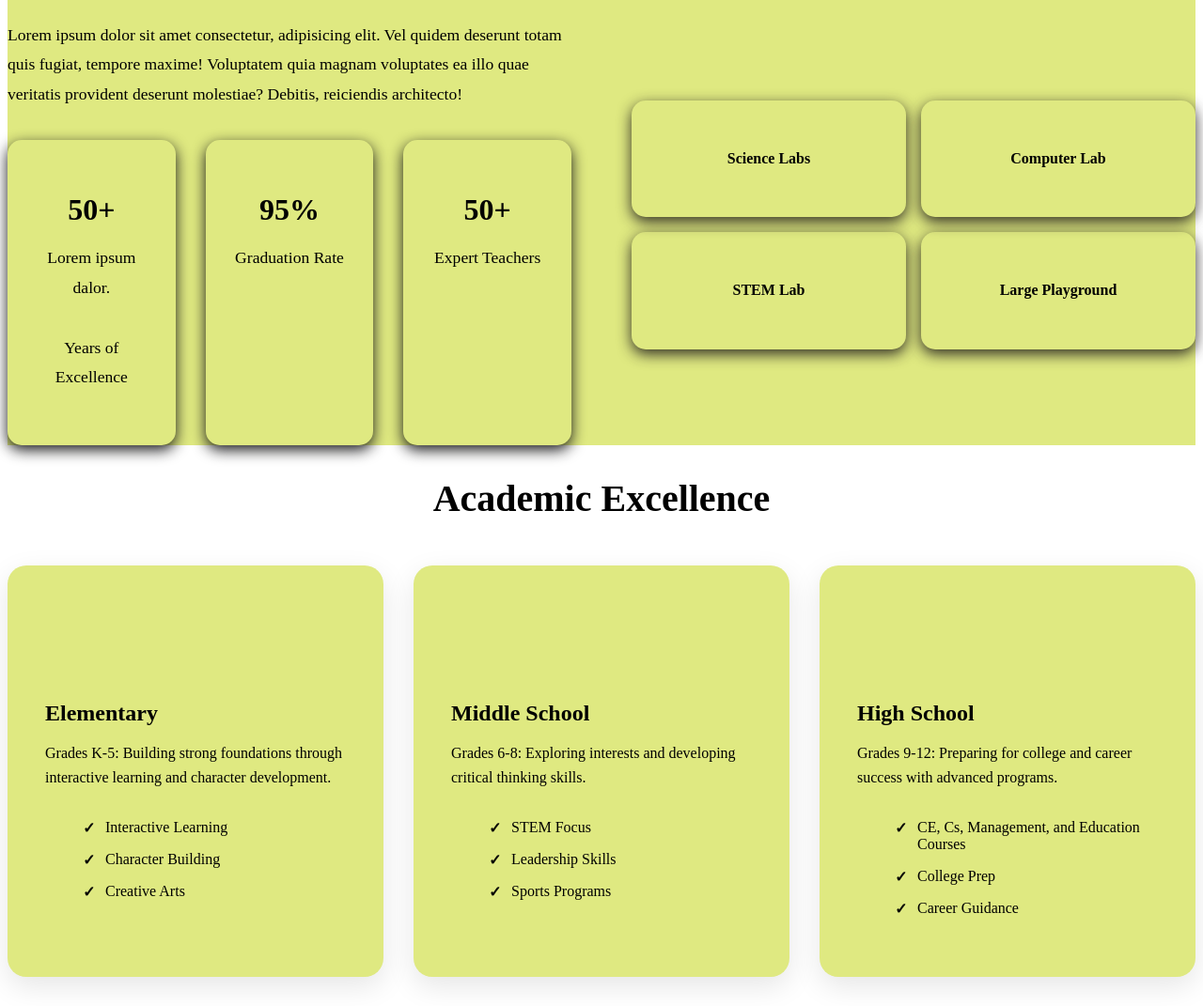
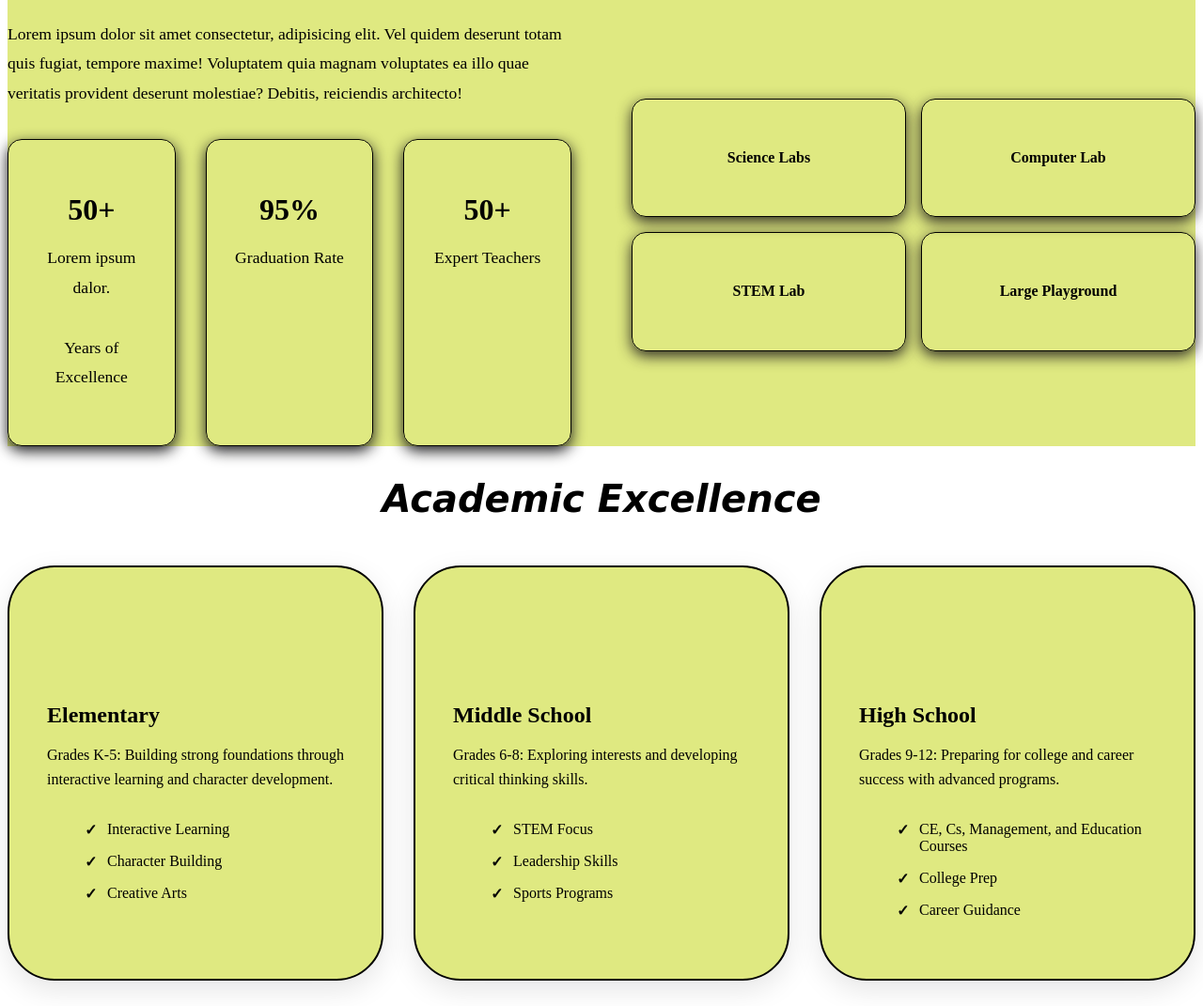
Before and after one commit to sampada130/sampada-kandel, a plain HTML site: page index.html in a window 1280 px wide. Shown: the part 1080-2151 px from the top of the page at 94% size. Drawn offline with Linux system fonts and the light colour scheme; files whose address does not match are found by name.

Commit message:
few changes

```diff
--- a/style/styles.css
+++ b/style/styles.css
@@ -12,6 +12,10 @@ section {
     color: var(--primary-blue);
     margin-bottom: 3rem;
     position: relative;
+    font-family: cursive;
+    font-style: italic;
+    border-radius: 10px;
+   box-shadow: 2px solid grey;
 }
 
 .section-title::after {
@@ -29,6 +33,7 @@ section {
 /* About Section */
 .about {
     background-color: rgb(223, 233, 129);
+
 }
 
 .about-content {
@@ -36,6 +41,7 @@ section {
     grid-template-columns: 1fr 1fr;
     gap: 4rem;
     align-items: center;
+
 }
 
 .about-text p {
@@ -59,6 +65,7 @@ section {
     border-radius: 15px;
     box-shadow: 0 5px 15px rgba(19, 19, 20, 0.975);
     transition: transform 0.3s ease;
+    border:1px solid black;
 }
 
 .stat-item:hover {
@@ -89,6 +96,7 @@ section {
     text-align: center;
     box-shadow: 0 5px 15px rgba(31, 27, 27, 0.906);
     transition: all 0.3s ease;
+    border: 1px solid black;
 }
 
 .grid-item:hover {
@@ -120,12 +128,13 @@ section {
 .academic-card {
     background: var(--white);
     padding: 2.5rem;
-    border-radius: 20px;
+    border-radius: 50px;
     box-shadow: 0 10px 30px rgba(0, 0, 0, 0.1);
     transition: all 0.3s ease;
     position: relative;
     overflow: hidden;
      background-color: rgb(223, 233, 129);
+      border: 2px solid black;
 }
 
 .academic-card::before {
```
